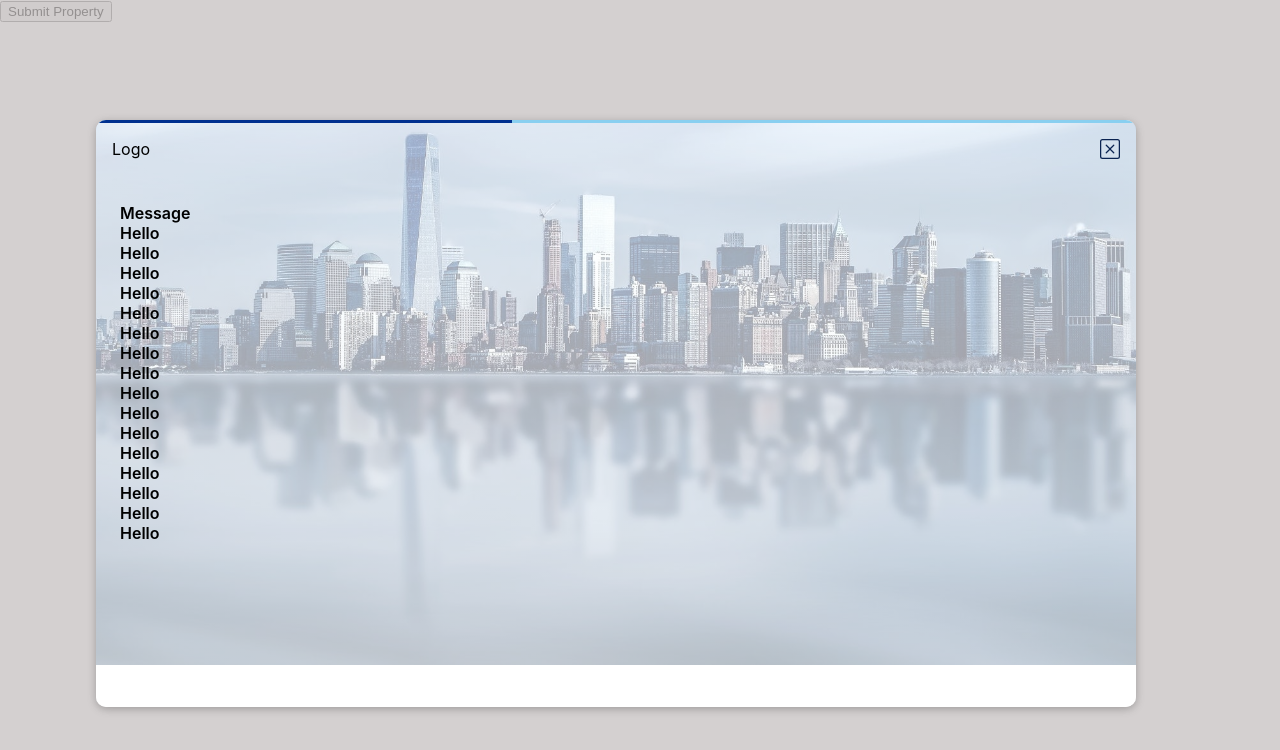
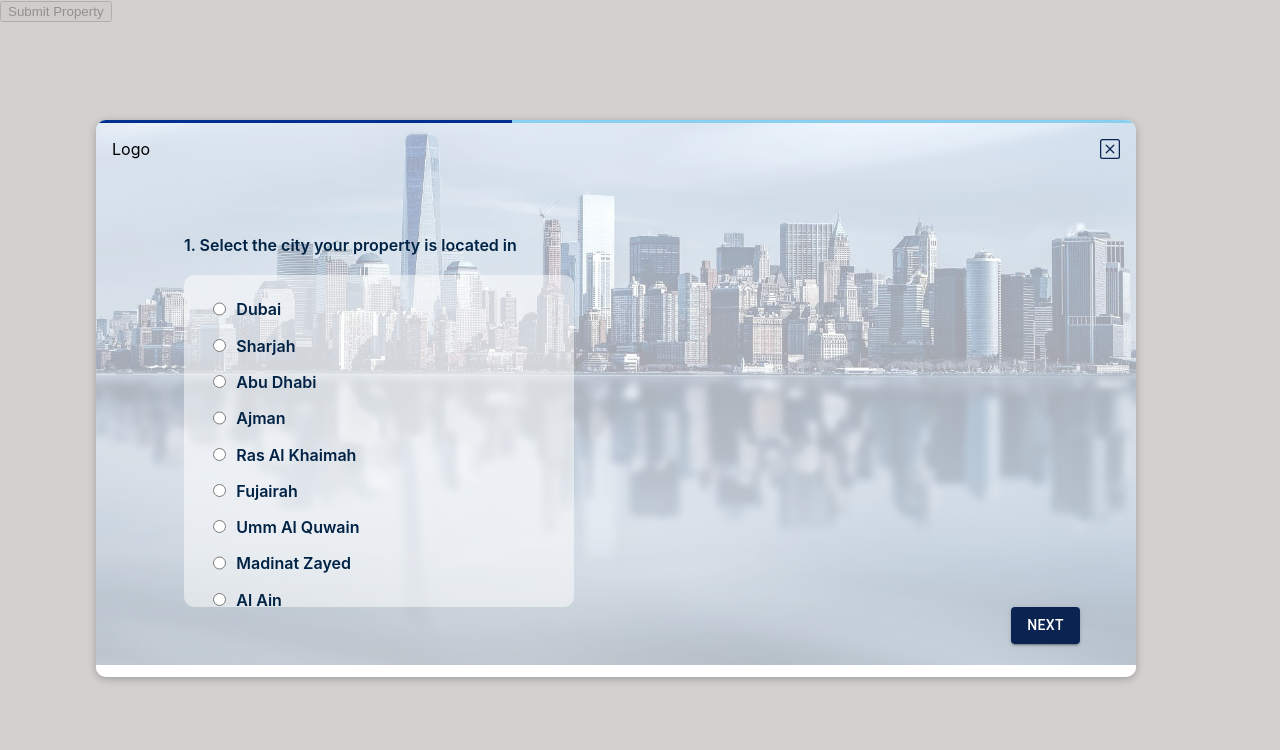
Before and after one commit to syedscodingden/submit-property-frontend, a React (Create React App) app: page / in a window 1280 px wide. Both pictures are taken after a click on the button "Submit Property". Shown: the top 750 px of the page. Built offline with nearby package versions, Linux system fonts and the light colour scheme.

Commit message:
first step complete

```diff
--- a/package.json
+++ b/package.json
@@ -3,6 +3,9 @@
   "version": "0.1.0",
   "private": true,
   "dependencies": {
+    "@emotion/react": "^11.11.1",
+    "@emotion/styled": "^11.11.0",
+    "@mui/material": "^5.14.19",
     "@testing-library/jest-dom": "^5.17.0",
     "@testing-library/react": "^13.4.0",
     "@testing-library/user-event": "^13.5.0",
--- /dev/null
+++ b/src/components/FormComponents/Steps/SelectCity/SelectCity.js
@@ -0,0 +1,65 @@
+import React from "react";
+import { Formik, Form, Field } from "formik";
+import classes from "./SelectCity.module.css";
+import Button from "@mui/material/Button";
+
+export default function SelectCity() {
+  const radioOptions = [
+    { key: "Option 1", value: "Dubai" },
+    { key: "Option 2", value: "Sharjah" },
+    { key: "Option 3", value: "Abu Dhabi" },
+    { key: "Option 4", value: "Ajman" },
+    { key: "Option 5", value: "Ras Al Khaimah" },
+    { key: "Option 6", value: "Fujairah" },
+    { key: "Option 7", value: "Umm Al Quwain" },
+    { key: "Option 8", value: "Madinat Zayed" },
+    { key: "Option 9", value: "Al Ain" },
+    { key: "Option 10", value: "Ruwais" },
+    { key: "Option 11", value: "Jebel Ali" },
+    { key: "Option 12", value: "Hatta" },
+    { key: "Option 13", value: "Ar-Rams" },
+    { key: "Option 14", value: "Kalba" },
+  ];
+
+  return (
+    <Formik
+      initialValues={{
+        picked: "",
+      }}
+      onSubmit={async (values) => {
+        await new Promise((r) => setTimeout(r, 500));
+        alert(JSON.stringify(values, null, 2));
+      }}
+    >
+      {({ values }) => (
+        <Form className={classes.selectCity}>
+          <div id="my-radio-group" className={classes.radioTitle}>
+            1. Select the city your property is located in
+          </div>
+          <div
+            role="group"
+            aria-labelledby="my-radio-group"
+            className={classes.radioGroup}
+          >
+            {radioOptions.map((roption) => (
+              <label key={roption.key} className={classes.radioButton}>
+                <Field type="radio" name="picked" value={roption.value} />
+                {roption.value}
+              </label>
+            ))}
+            <div>Picked: {values.picked}</div>
+          </div>
+          <div style={{ display: "flex", justifyContent: "flex-end" }}>
+            <Button
+              variant="contained"
+              type="submit"
+              sx={{ backgroundColor: "#0A2351" }}
+            >
+              Next
+            </Button>
+          </div>
+        </Form>
+      )}
+    </Formik>
+  );
+}
--- /dev/null
+++ b/src/components/FormComponents/Steps/SelectCity/SelectCity.module.css
@@ -0,0 +1,39 @@
+.selectCity {
+  /* border: 2px solid black; */
+  padding-left: 4rem;
+  padding-top: 2rem;
+  padding-right: 2rem;
+}
+
+.radioTitle {
+  margin-bottom: 20px;
+  color: #002244;
+}
+
+.radioGroup {
+  /* border: 1px solid black; */
+  display: flex;
+  flex-direction: column;
+  max-width: 40%;
+  overflow: auto;
+  overflow-x: hidden;
+  max-height: 300px;
+  border-radius: 10px;
+  background: rgb(204, 204, 204);
+  background: rgba(255, 255, 255, 0.5);
+  padding: 1rem;
+}
+
+.radioButton {
+  margin: 0.5rem;
+  color: #002244;
+}
+
+input[type="radio"] {
+  content: "";
+  padding-top: 10px;
+  margin-right: 10px;
+  width: 1em;
+  height: 1em;
+  border-radius: 50%;
+}
--- a/src/components/FormComponents/SubmitProperty.module.css
+++ b/src/components/FormComponents/SubmitProperty.module.css
@@ -33,13 +33,6 @@
   background-position: cover 10px;
   background-attachment: fixed;
 }
-/*
-.content {
-  font-weight: 600;
-  overflow: auto;
-  height: 490px;
-  overflow-x: hidden;
-} */
 
 .actions {
   padding: 1rem;
@@ -65,7 +58,7 @@
   }
 
   .common {
-    /* position: fixed; */
+    position: sticky;
     display: flex;
     justify-content: space-between;
     padding: 1rem;
@@ -165,7 +158,7 @@
     flex-wrap: wrap;
   }
   .common {
-    /* position: fixed; */
+    position: sticky;
     display: flex;
     justify-content: space-between;
     padding: 1rem;
@@ -175,7 +168,7 @@
     color: black;
     font-weight: 600;
     overflow: auto;
-    height: 480px;
+    height: 450px;
     overflow-x: hidden;
     padding: 1.5rem;
   }
--- a/src/components/FormComponents/SubmitPropertyForm.js
+++ b/src/components/FormComponents/SubmitPropertyForm.js
@@ -1,6 +1,7 @@
 import React, { useState } from "react";
 import Card from "../../UI/Card";
 import classes from "./SubmitProperty.module.css";
+import SelectCity from "./Steps/SelectCity/SelectCity";
 
 const SubmitPropertyForm = (props) => {
   const [data, setData] = useState({
@@ -10,12 +11,17 @@ const SubmitPropertyForm = (props) => {
     numberOfBedrooms: 2,
     firstName: "",
     lastName: "",
-    countryCode: 965,
-    mobileNumber: 50123123,
+    countryCode: 0,
+    mobileNumber: 0,
     email: "",
   });
 
+  const [currentStep, setCurrentStep] = useState(0);
+
+  const steps = [<SelectCity /> ]
+
   let fill = (2 / 5) * 100;
+
 
   return (
     <Card className={classes.modal}>
@@ -42,23 +48,7 @@ const SubmitPropertyForm = (props) => {
           </div>
         </div>
         <div className={classes.content}>
-          <div>{props.message}</div>
-          <div>Hello</div>
-          <div>Hello</div>
-          <div>Hello</div>
-          <div>Hello</div>
-          <div>Hello</div>
-          <div>Hello</div>
-          <div>Hello</div>
-          <div>Hello</div>
-          <div>Hello</div>
-          <div>Hello</div>
-          <div>Hello</div>
-          <div>Hello</div>
-          <div>Hello</div>
-          <div>Hello</div>
-          <div>Hello</div>
-          <div>Hello</div>
+          {steps[currentStep]}
         </div>
       </div>
       {/* <footer className={classes.actions}></footer> */}
--- a/src/index.css
+++ b/src/index.css
@@ -14,17 +14,17 @@ code {
 }
 
 ::-webkit-scrollbar {
-  width: 0.3em;
+  width: 0.2em;
 }
 
 ::-webkit-scrollbar-track {
   background: #f9f9f9;
   border-radius: 0px 10px 10px 0px;
-  margin-block: 0.2em;
+  margin-block: 0.5em;
 }
 
 ::-webkit-scrollbar-thumb {
   background: #00308f;
   border-radius: 0px 10px 10px 0px;
-  border: 0.1em solid #c0c0c0;
+  /* border: 0.1em solid #c0c0c0; */
 }
```
Also changed, not shown: 1 other file (tests, documents, lock files or other folders).
